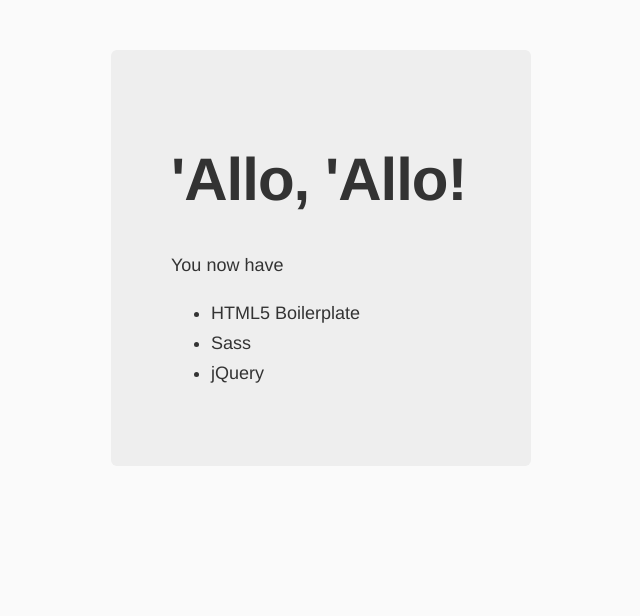
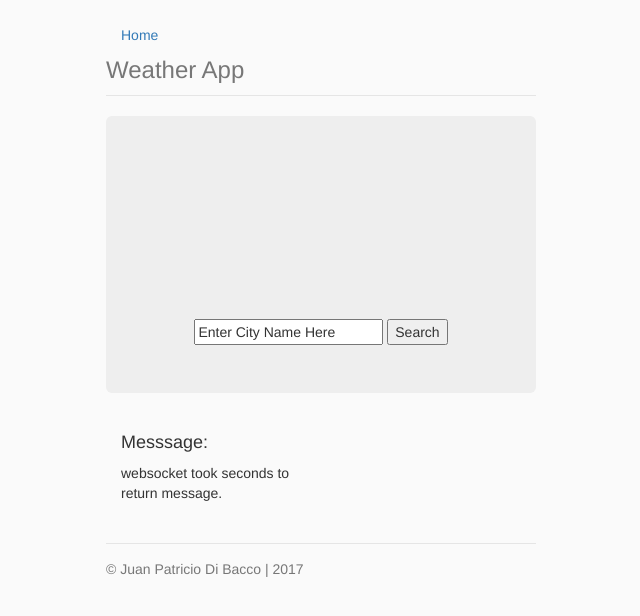
Before and after one commit to arostaky/weatherapp, a website: page app/index.html in a window 1280 px wide. Shown: the whole page, without its empty margins (319-959 px from the left). Drawn offline with nearby package versions, Linux system fonts and the light colour scheme; files that its build step writes are made by us from their sources.

Commit message:
added websocket function, cleaned css by adding bootstrap and jumbotron theme

```diff
--- a/app/index.html
+++ b/app/index.html
@@ -1,5 +1,6 @@
 <!doctype html>
-<html lang="">
+<html lang="english">
+
 <head>
     <meta charset="utf-8">
     <meta name="description" content="">
@@ -10,43 +11,93 @@
     <!-- Place favicon.ico in the root directory -->
 
     <!-- build:css styles/vendor.css -->
+
     <!-- bower:css -->
     <!-- endbower -->
     <!-- endbuild -->
 
     <!-- build:css styles/main.css -->
+    <link rel="stylesheet" href="/bower_components/bootstrap/dist/css/bootstrap.min.css">
+    <link rel="stylesheet" href="styles/narrow-jumbotron.css">
     <link rel="stylesheet" href="styles/main.css">
     <!-- endbuild -->
 
 </head>
+
 <body>
     <!--[if IE]>
       <p class="browserupgrade">You are using an <strong>outdated</strong> browser. Please <a href="http://browsehappy.com/">upgrade your browser</a> to improve your experience.</p>
     <![endif]-->
 
-    <div class="hero-unit">
-      <h1>'Allo, 'Allo!</h1>
-      <p>You now have</p>
-      <ul>
-        <li>HTML5 Boilerplate</li>
-        <li>Sass</li>
-        <li>jQuery</li>
+    <!-- <div class="hero-unit">
+        <canvas id="weather-info"></canvas>
+        <div class="ui-widget">
+            <input type="text" value="Enter City Name Here" id="city_names">
+            <input type="button" value="Search">
+        </div>
+    </div> -->
+    <div class="container">
+        <header class="header clearfix">
+            <nav>
+                <ul class="nav nav-pills float-right">
+                    <li class="nav-item">
+                        <a class="nav-link active" href="#">Home <span class="sr-only">(current)</span></a>
+                    </li>
+                    <!-- <li class="nav-item">
+              <a class="nav-link" href="#">About</a>
+            </li>
+            <li class="nav-item">
+              <a class="nav-link" href="#">Contact</a>
+            </li> -->
                 </ul>
+            </nav>
+            <h3 class="text-muted">Weather App</h3>
+        </header>
+
+        <main role="main">
+
+            <div class="jumbotron">
+                <!-- <h1 class="display-3">Jumbotron heading</h1>
+                <p class="lead">Cras justo odio, dapibus ac facilisis in, egestas eget quam. Fusce dapibus, tellus ac cursus commodo, tortor mauris condimentum nibh, ut fermentum massa justo sit amet risus.</p>
+                <p><a class="btn btn-lg btn-success" href="#" role="button">Sign up today</a></p> -->
+                <canvas id="weather-info"></canvas>
+                <div>
+                    <input type="text" value="Enter City Name Here" id="city_names" data-provide="typeahead" autocomplete="off">
+                    <input type="button" value="Search">
+                </div>
             </div>
 
-    <!-- Google Analytics: change UA-XXXXX-X to be your site's ID. -->
-    <script>
-      (function(b,o,i,l,e,r){b.GoogleAnalyticsObject=l;b[l]||(b[l]=
-      function(){(b[l].q=b[l].q||[]).push(arguments)});b[l].l=+new Date;
-      e=o.createElement(i);r=o.getElementsByTagName(i)[0];
-      e.src='https://www.google-analytics.com/analytics.js';
-      r.parentNode.insertBefore(e,r)}(window,document,'script','ga'));
-      ga('create','UA-XXXXX-X');ga('send','pageview');
-    </script>
+            <div class="row marketing">
+                <div class="col-lg-6">
+                    <h4>Messsage:</h4>
+                    <p>websocket took <span id="timestamp"></span> seconds to return message.</p>
+                </div>
 
+                <!-- <div class="col-lg-6">
+                    <h4>Subheading</h4>
+                    <p>Donec id elit non mi porta gravida at eget metus. Maecenas faucibus mollis interdum.</p>
+
+                    <h4>Subheading</h4>
+                    <p>Morbi leo risus, porta ac consectetur ac, vestibulum at eros. Cras mattis consectetur purus sit amet fermentum.</p>
+
+                    <h4>Subheading</h4>
+                    <p>Maecenas sed diam eget risus varius blandit sit amet non magna.</p>
+                </div> -->
+            </div>
+
+        </main>
+
+        <footer class="footer">
+            <p>&copy; Juan Patricio Di Bacco | 2017</p>
+        </footer>
+
+    </div>
+    <!-- /container -->
     <!-- build:js scripts/vendor.js -->
     <!-- bower:js -->
     <script src="/bower_components/jquery/dist/jquery.js"></script>
+    <script src="/bower_components/typeahead.js/dist/typeahead.bundle.js"></script>
+    <script src="/bower_components/bootstrap/dist/js/bootstrap.js"></script>
     <!-- endbower -->
     <!-- endbuild -->
 
@@ -54,4 +105,5 @@
     <script src="scripts/main.js"></script>
     <!-- endbuild -->
 </body>
+
 </html>
--- a/app/scripts/main.js
+++ b/app/scripts/main.js
@@ -1,12 +1,10 @@
 var latitude, longitude, accuracy, appid = '83d1fe91528b3e86e6d74be49baef889',
-    api_url;
-if (navigator.geolocation) {
-    navigator.geolocation.getCurrentPosition(success_handler,
-        error_handler, { enableHighAccuracy: true });
-} else {
-    //
-    console.log('Geolocation is not supported by this device');
-}
+    api_url, elem = document.getElementById('weather-info'),
+    context = elem.getContext('2d'),
+    step, steps = 0,
+    delay = 25,
+    text,
+    connection;
 
 function success_handler(position) {
     /* Get the location data */
@@ -29,11 +27,16 @@
             }
         },
         success: function(data) {
-            console.log(data.main.temp);
+            console.log(data.main);
             var tempr = data.main.temp;
             var location = data.name;
             var desc = data.weather.description;
             console.log(tempr + '°' + location);
+            var high_temp = data.main.temp_max;
+            var low_temp = data.main.temp_min;
+            writeCanvas(location, high_temp, low_temp);
+            WebSocketConnect(high_temp);
+
         }
     });
 }
@@ -42,3 +45,84 @@
     //
     console.log('Geolocation is not enabled. Please enable to use this feature');
 }
+
+function writeCanvas(location, high_temp, low_temp) {
+    // Get the canvas element.
+    if (!elem || !elem.getContext) {
+        return;
+    }
+    // Get the canvas 2d context.
+    if (!context) {
+        return;
+    }
+    context.fillStyle = '#00f';
+    //elem.width = window.innerWidth;
+    context.font = 'bold 30px sans-serif';
+    context.textBaseline = 'top';
+
+    if (context.fillText) {
+        step = 0;
+        steps = elem.width - 50;
+        text = location + ' has high of ' + high_temp + '°C and low of ' + low_temp + '°C';
+        RunTextRightToLeft();
+    }
+}
+
+function RunTextRightToLeft() {
+    step--;
+    context.clearRect(0, 0, elem.width, elem.height);
+    context.save();
+    context.translate(step, elem.height / 2);
+    //context.fillText(location + ' has high of ' + high_temp + '° and low of ' + low_temp + '°', 0, 0);
+    context.fillText(text, 0, 0);
+    context.restore();
+    if (step < steps) {
+        var t = setTimeout('RunTextRightToLeft()', delay);
+    }
+    if (step < -elem.width * 2) {
+        step = 0;
+    }
+    //console.log(step);
+}
+
+function initScripts() {
+    //might add typeahead features to search and autocomplete
+    // $('#city_names').typeahead({
+    //     minLength: 3,
+    //     highlight: true
+    // }, {
+    //     name: 'states',
+    //     source: 'http://api.openweathermap.org/data/2.5/weather?&appid=' + appid
+    // });
+    if (navigator.geolocation) {
+        navigator.geolocation.getCurrentPosition(success_handler,
+            error_handler, { enableHighAccuracy: true });
+    } else {
+        //
+        console.log('Geolocation is not supported by this device');
+    }
+}
+
+function WebSocketConnect(temp_max) {
+    connection = new WebSocket('ws://demos.kaazing.com/echo');
+    // When the connection is open, send some data to the server
+    connection.onopen = function() {
+        connection.send(temp_max); // Send the message 'Ping' to the server
+    };
+
+    // Log errors
+    connection.onerror = function(error) {
+        console.log('WebSocket Error ' + error);
+    };
+
+    // Log messages from the server
+    connection.onmessage = function(e) {
+        console.log('Server: ' + e.data);
+        console.log('Server time?: ' + e.timeStamp);
+        var seconds = parseInt((e.timeStamp / 1000) % 60);
+        $('#timestamp').text(seconds);
+    };
+}
+window.addEventListener('load', function() {
+    initScripts();
+}, false);
--- a/app/styles/main.scss
+++ b/app/styles/main.scss
@@ -1,6 +1,5 @@
 // bower:scss
 // endbower
-
 .browserupgrade {
     margin: 0.2em 0;
     background: #ccc;
@@ -16,16 +15,16 @@
 
 .hero-unit {
     margin: 50px auto 0 auto;
-  width: 300px;
-  font-size: 18px;
-  font-weight: 200;
-  line-height: 30px;
+    width: 90%;
     background-color: #eee;
     border-radius: 6px;
     padding: 60px;
-  h1 {
-    font-size: 60px;
-    line-height: 1;
-    letter-spacing: -1px;
+    canvas#weather-info {
+        width: auto;
+        height: auto;
+        padding: 5px;
+        display: inline-block;
+        margin: 0 auto;
+        border: 1px solid #d9d9d9;
     }
 }
--- /dev/null
+++ b/app/styles/narrow-jumbotron.css
@@ -0,0 +1,82 @@
+/* Space out content a bit */
+body {
+  padding-top: 1.5rem;
+  padding-bottom: 1.5rem;
+}
+
+/* Everything but the jumbotron gets side spacing for mobile first views */
+.header,
+.marketing,
+.footer {
+  padding-right: 1rem;
+  padding-left: 1rem;
+}
+
+/* Custom page header */
+.header {
+  padding-bottom: 1rem;
+  border-bottom: .05rem solid #e5e5e5;
+}
+
+/* Make the masthead heading the same height as the navigation */
+.header h3 {
+  margin-top: 0;
+  margin-bottom: 0;
+  line-height: 3rem;
+}
+
+/* Custom page footer */
+.footer {
+  padding-top: 1.5rem;
+  color: #777;
+  border-top: .05rem solid #e5e5e5;
+}
+
+/* Customize container */
+@media (min-width: 48em) {
+  .container {
+    max-width: 46rem;
+  }
+}
+.container-narrow > hr {
+  margin: 2rem 0;
+}
+
+/* Main marketing message and sign up button */
+.jumbotron {
+  text-align: center;
+  border-bottom: .05rem solid #e5e5e5;
+}
+.jumbotron .btn {
+  padding: .75rem 1.5rem;
+  font-size: 1.5rem;
+}
+
+/* Supporting marketing content */
+.marketing {
+  margin: 3rem 0;
+}
+.marketing p + h4 {
+  margin-top: 1.5rem;
+}
+
+/* Responsive: Portrait tablets and up */
+@media screen and (min-width: 48em) {
+  /* Remove the padding we set earlier */
+  .header,
+  .marketing,
+  .footer {
+    padding-right: 0;
+    padding-left: 0;
+  }
+
+  /* Space out the masthead */
+  .header {
+    margin-bottom: 2rem;
+  }
+
+  /* Remove the bottom border on the jumbotron for visual effect */
+  .jumbotron {
+    border-bottom: 0;
+  }
+}
--- a/bower.json
+++ b/bower.json
@@ -2,7 +2,9 @@
   "name": "weatherapp",
   "private": true,
   "dependencies": {
-    "jquery": "~2.1.1"
+    "jquery": "~2.1.1",
+    "typeahead.js": "typehead.js#^0.11.1",
+    "bootstrap": "^3.3.7"
   },
   "devDependencies": {
     "chai": "^4.1.2",
```
Also changed, not shown: 1 other file. Lines whose indentation alone changed are shown as unchanged.
